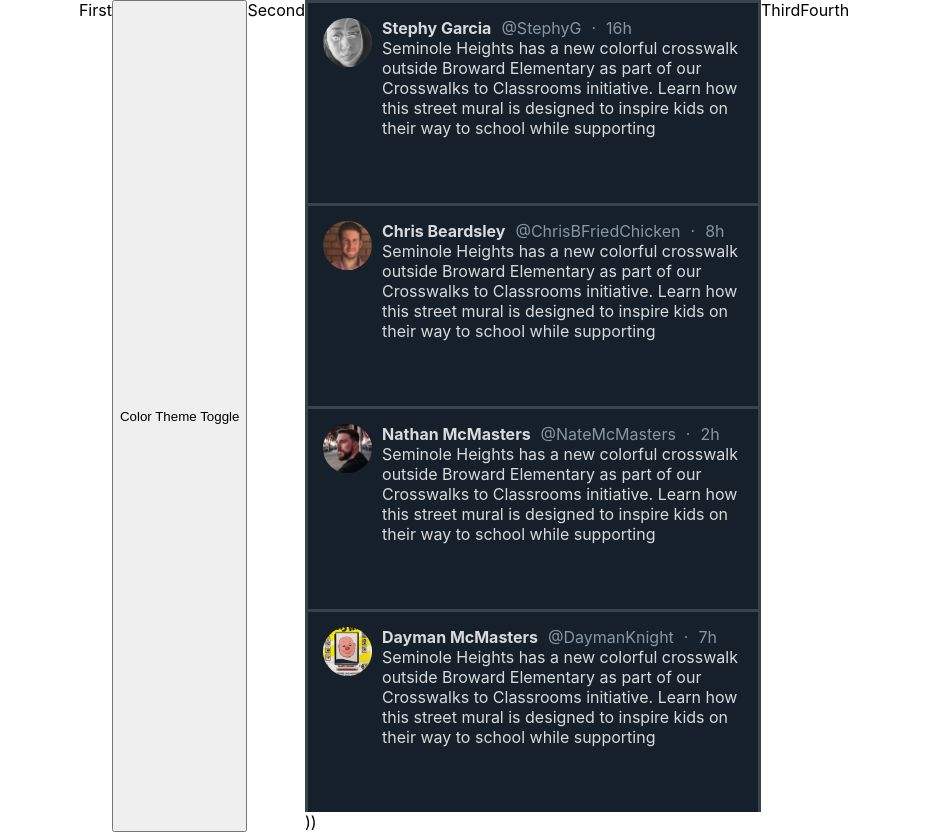
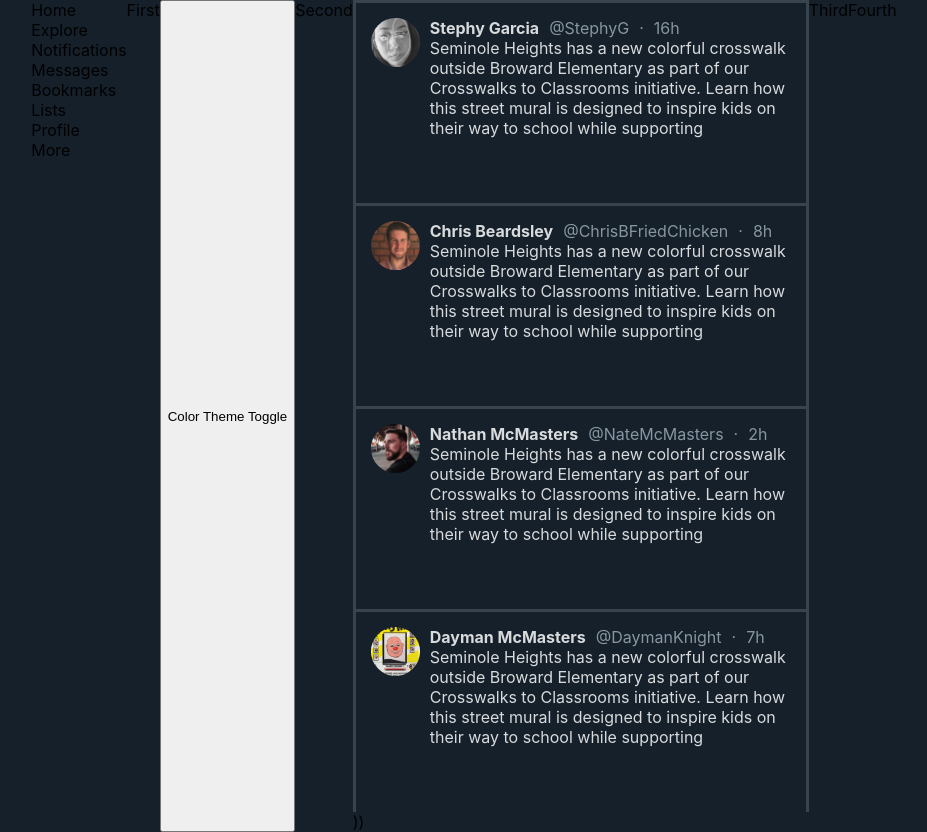
Before and after one commit to michael-mcmasters/twitter-clone, a React (Create React App) app: page / in a window 1280 px wide. Shown: the whole page, without its empty margins (176-1103 px from the left). Built offline with nearby package versions, Linux system fonts and the light colour scheme.

Commit message:
Entire website background now uses colorTheme context. And created text in Navbar

```diff
--- a/src/components/Program.js
+++ b/src/components/Program.js
@@ -2,16 +2,22 @@ import React from "react";
 //import "./App.css";
 import Tweets from "./tweets/Tweets";
 import ColorThemeToggle from "./ColorThemeToggle";
-//import NavBar from "./components/navBar/NavBar";
+import NavBar from "./navBar/NavBar";
+import { ColorThemeContext } from "./customHooks/ColorThemeContext";
 
 export default function Program() {
   // ToDo: You can use position: fixed for the sides and they will stay in position no matter what.
   // So that when we scroll, the left navbar and the right side won't scroll. Only the tweets will.
+  const colorTheme = React.useContext(ColorThemeContext);
+
+  console.log(colorTheme);
+
   return (
     <React.Fragment>
-      <div>
+      <div style={background(colorTheme)}>
         <div style={row}>
           {/* Left row */}
+          <NavBar></NavBar>
           <div>First</div>
           <ColorThemeToggle></ColorThemeToggle>
           <div>Second</div>
--- a/src/components/navBar/NavBar.js
+++ b/src/components/navBar/NavBar.js
@@ -3,8 +3,16 @@ import React from "react";
 export default function NavBar() {
   return (
     <React.Fragment>
-      <div>Hello</div>
-      <div>World!</div>
+      <div>
+        <div>Home</div>
+        <div>Explore</div>
+        <div>Notifications</div>
+        <div>Messages</div>
+        <div>Bookmarks</div>
+        <div>Lists</div>
+        <div>Profile</div>
+        <div>More</div>
+      </div>
     </React.Fragment>
   );
 }
```
